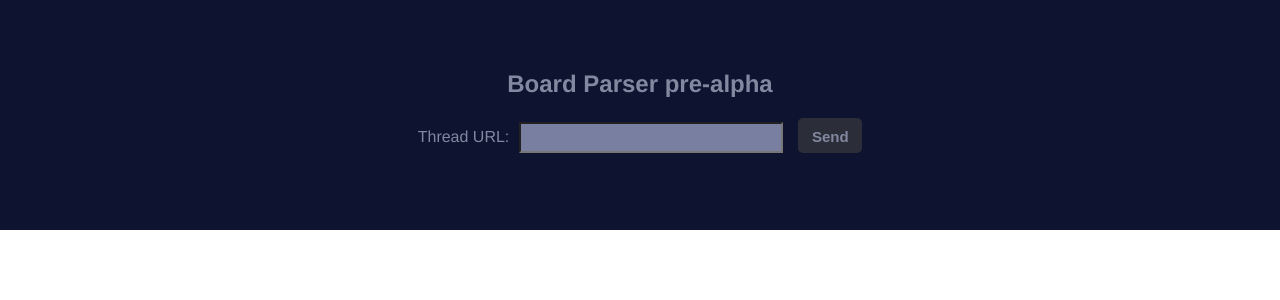
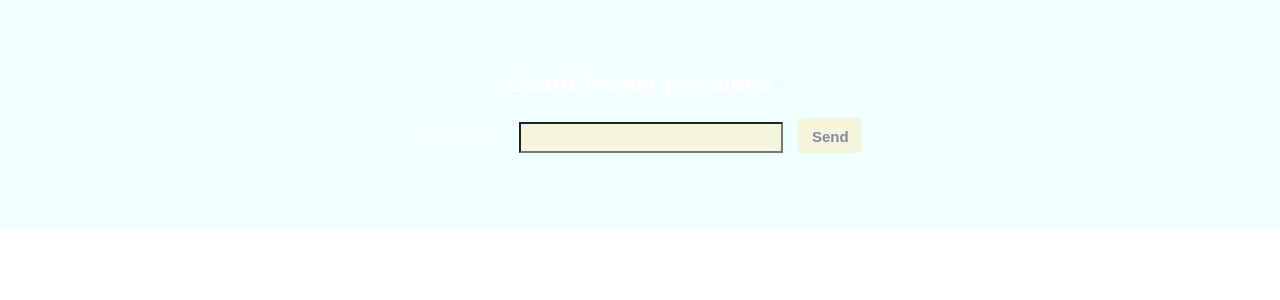
Before and after one commit to Jadeskycore/goardparserface, a React (Create React App) app: page / in a window 1280 px wide. Shown: the top 300 px of the page. Built offline with nearby package versions, Linux system fonts and the light colour scheme.

Commit message:
Fixes and changed css

```diff
--- a/src/App.css
+++ b/src/App.css
@@ -1,6 +1,6 @@
 .App {
   text-align: center;
-  background-color: #0E132F;
+  background-color: #F0FFFF;
 }
 
 /*.App-logo {*/
@@ -9,7 +9,8 @@
 /*}*/
 
 .App-header {
-  color: #8388a1;
+  color: white;
+  background-color: #F0FFFF;
   width: 100%;
   height: 130px;
   padding: 50px 0;
@@ -29,15 +30,15 @@
   display: grid;
   grid-template-columns: 470px 470px 470px;
   grid-gap: 10px;
-  background-color: #0E132F;
-  color: #8388A1;
+  background-color: #F0FFFF;
+  color: #444;
   width: 75%;
   margin: 0 auto;
 }
 
 .box {
-  background-color: #34384E;
-  color: #8388A1;
+  background-color: #FFEBCD;
+  color: #fff;
   border-radius: 5px;
   padding: 20px;
   font-size: 150%;
@@ -72,7 +73,7 @@
 }
 
 .text {
-  background-color: #0E132F;
+  background-color: #F5F5DC;
   color: #797FA1;
   font-size: 16px;
   padding: 16px 32px;
@@ -82,10 +83,9 @@
   height: 25px;
   width: 20%;
   margin-left: 10px;
-  background-color: #797FA1;
+  background-color: #F5F5DC;
   color: #0E132F;
   font-weight: 900;
-  caret-color: #0E132F;
 }
 
 #formInput::-webkit-input-placeholder {
@@ -93,7 +93,7 @@
 }
 
 #formInput:focus {
-  color: #0E132F;
+  color: #F5F5DC;
 }
 
 #formButton {
@@ -103,7 +103,7 @@
   color: #8388A1;
   font-size: 15px;
   font-weight: 700;
-  background-color: #2B2D38;
+  background-color: #F5F5DC;
   border: none;
   padding: 10px;
   border-radius: 5px;
@@ -113,7 +113,7 @@
 }
 
 #formButton:hover {
-  background: rgba(0,0,0,0);
-  color: #797FA1;
-  box-shadow: inset 0 0 0 3px #797FA1;
+  /*background: rgba(0,0,0,0);*/
+  color: #F5F5DC;
+  box-shadow: inset 0 0 0 3px #DEB887;
 }
```
